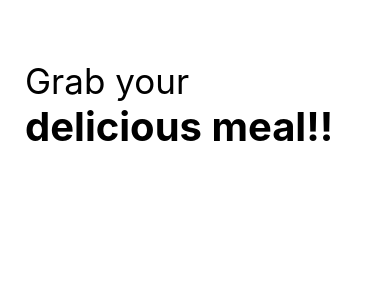
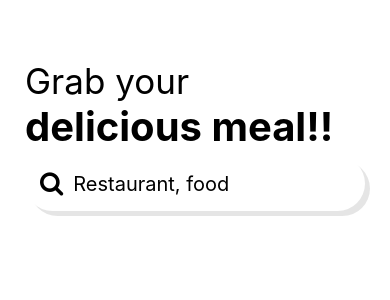
Before and after one commit to anothermorena/pinrest, a React Native app: screen / in a window 390 px wide. Shown: the top 300 px of the page. Built offline with nearby package versions, Linux system fonts and the light colour scheme.

Commit message:
completed the search component

```diff
--- a/App.js
+++ b/App.js
@@ -6,6 +6,7 @@
 
 //import our custom made components
 import Header from './src/components/Header';
+import Search from './src/components/Search';
 
  const App = () => {
   return (
@@ -15,6 +16,7 @@
     */
     <View style={styles.container}>
       <Header/>
+      <Search />
       <StatusBar style="auto"/>
     </View>
   );
--- /dev/null
+++ b/src/common/styles.js
@@ -0,0 +1,6 @@
+export const elevation = {
+    shadowColor:'black',
+    shadowOffset:{width:5, height:5},
+    elevation: 3,
+    shadowOpacity: 0.1,
+}
--- /dev/null
+++ b/src/components/Search.js
@@ -0,0 +1,32 @@
+import {View, TextInput, StyleSheet } from 'react-native';
+import {FontAwesome} from '@expo/vector-icons'; //expo gives us vector icons out of the box we can choose which ones to use. This is similar to react icons but they are imported as icons
+import { elevation } from '../common/styles';
+
+const Search = () => {
+  return (
+      /*If you want to apply more tham one style object from your stylesheets you can pass them as an array of styles */
+    <View style={[styles.container, styles.elevation]}>
+        {/* Inside the font awesome component we need to specify which icons we want to use as well as other attributes via props */}
+        <FontAwesome name="search" size={25}/>
+        <TextInput style={styles.input} placeholder="Restaurant, food" />
+    </View>
+  )
+}
+
+const styles = StyleSheet.create({
+
+    container: {
+        flexDirection: 'row',
+        marginTop: 5,
+        marginHorizontal: 25,
+        backgroundColor: 'white',
+        padding: 15,
+        borderRadius: 40
+    },
+    elevation,
+    input: {
+        fontSize: 20,
+        marginLeft: 10,
+    }
+});
+export default Search;
```
